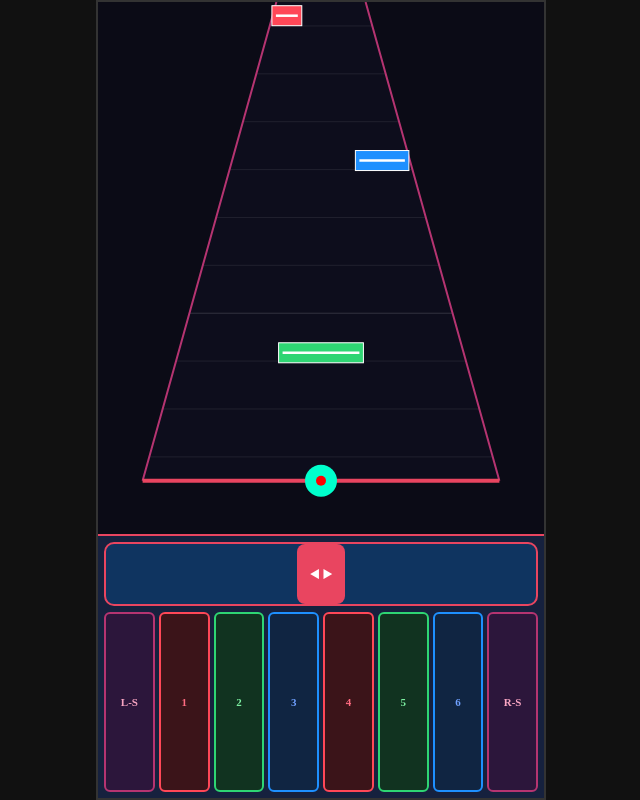
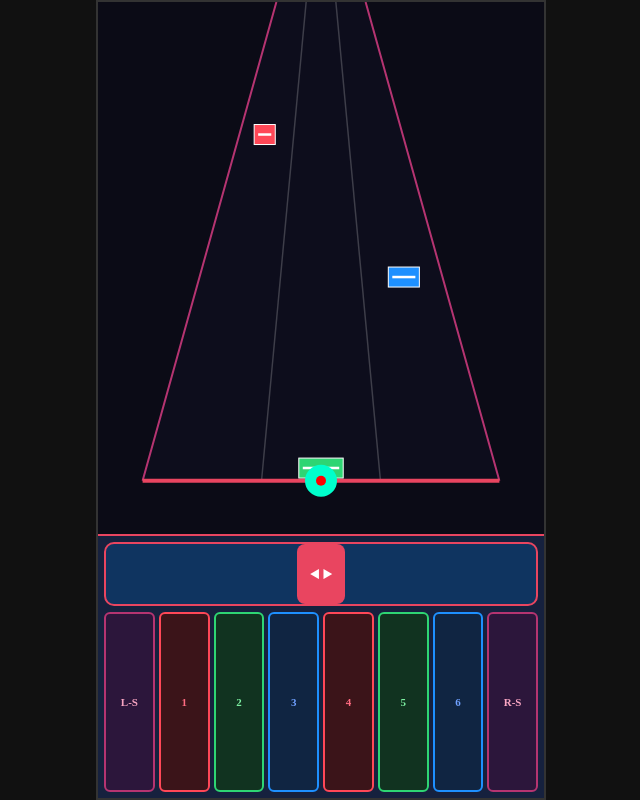
Before and after one commit to LucentLuare/LucentLuare.github.io, a plain HTML site: page index.html in a window 1280 px wide. Shown: the whole page, without its empty margins (319-959 px from the left). Drawn offline with Linux system fonts and the light colour scheme.

Commit message:
Update index.html

```diff
--- a/index.html
+++ b/index.html
@@ -91,8 +91,8 @@
   let lastTouchX = 0;
   const SLIDER_SENSITIVITY = 1.25;
 
-  // ★ 노트 속도 조절 변수 (터치와 완전히 독립됨)
-  const NOTE_SPEED = 0.0055;
+  // ★ 터치 및 프레임에 영향받지 않는 독립적인 노트 속도 (초당 진행 비율, 예: 0.35이면 위에서 아래까지 약 2.8초 소요)
+  const NOTE_SPEED_PER_SEC = 0.38;
 
   sliderTrack.addEventListener('pointerdown', (e) => {
     if (sliderPointerId === null) {
@@ -134,7 +134,12 @@
     { progress: 0.7, lane: 2, color: '#1e90ff' }
   ];
 
-  function loop() {
+  let lastTime = performance.now();
+
+  function loop(currentTime) {
+    const deltaTime = (currentTime - lastTime) / 1000; // 초 단위 시간 간격
+    lastTime = currentTime;
+
     ctx.clearRect(0, 0, canvas.width, canvas.height);
 
     const topY = 0;
@@ -156,7 +161,7 @@
     const topM = getTrackMetrics(topY);
     const bottomM = getTrackMetrics(judgeY);
 
-    // 트랙 배경
+    // 1. 트랙 배경
     ctx.fillStyle = 'rgba(15, 15, 30, 0.85)';
     ctx.beginPath();
     ctx.moveTo(topM.left, topY);
@@ -166,18 +171,16 @@
     ctx.closePath();
     ctx.fill();
 
-    // 트랙 내부 가로 격자선
-    ctx.strokeStyle = 'rgba(255, 255, 255, 0.08)';
-    ctx.lineWidth = 1;
-    const gridCount = 10;
-    for (let i = 0; i <= gridCount; i++) {
-      let gridProg = (Date.now() * 0.0005 * (NOTE_SPEED * 200) + i / gridCount) % 1.0;
-      let gY = topY + (judgeY - topY) * gridProg;
-      let gm = getTrackMetrics(gY);
-
+    // 2. 노트가 타고 내려오는 3레인 가이드 세로선 (노트 뒤쪽에 배치)
+    ctx.strokeStyle = 'rgba(255, 255, 255, 0.2)';
+    ctx.lineWidth = 1.5;
+    for (let i = 1; i <= 2; i++) {
+      const ratio = i / 3;
+      const tX = topM.left + topM.width * ratio;
+      const bX = bottomM.left + bottomM.width * ratio;
       ctx.beginPath();
-      ctx.moveTo(gm.left, gY);
-      ctx.lineTo(gm.right, gY);
+      ctx.moveTo(tX, topY);
+      ctx.lineTo(bX, judgeY);
       ctx.stroke();
     }
 
@@ -191,12 +194,12 @@
     ctx.lineTo(bottomM.right, judgeY);
     ctx.stroke();
 
-    // ★ 벽돌 노트 렌더링 (세로 두께 유지 + 가로 크기를 레인의 1/8 수준으로 밀착)
+    // 3. 벽돌 노트 렌더링 (독립된 Delta Time 속도 적용 + 가로 크기 전체 트랙의 1/8)
     testBricks.forEach(brick => {
-      brick.progress += NOTE_SPEED;
+      brick.progress += NOTE_SPEED_PER_SEC * deltaTime;
       if (brick.progress > 1.0) brick.progress = 0.0;
 
-      const brickHeight = 20; // 노트의 세로 두께 고정
+      const brickHeight = 20; // 세로 두께 유지
       const currentY = topY + (judgeY - topY) * brick.progress;
 
       const m = getTrackMetrics(currentY);
@@ -205,8 +208,8 @@
       // 해당 레인의 중앙 X 좌표
       const laneCenterX = m.left + laneWidth * brick.lane + laneWidth / 2;
 
-      // 노트의 가로 폭을 레인 너비의 1/8 (또는 적절한 비율)로 고정하여 밀집감 부여
-      const brickWidth = laneWidth * (7 / 8);
+      // ★ 가로 크기를 전체 트랙 너비의 1/8로 고정
+      const brickWidth = m.width / 8;
 
       const x1 = laneCenterX - brickWidth / 2;
       const x2 = laneCenterX + brickWidth / 2;
@@ -222,7 +225,7 @@
       ctx.lineWidth = 1;
       ctx.strokeRect(x1, y1, brickWidth, brickHeight);
 
-      // ★ 노트 중앙의 수평(가로) 하얀색 하이라이트 라인
+      // 노트 중앙의 수평(가로) 하얀색 하이라이트 라인
       const halfY = y1 + brickHeight * 0.5;
       ctx.strokeStyle = '#ffffff';
       ctx.lineWidth = 2.5;
@@ -232,7 +235,7 @@
       ctx.stroke();
     });
 
-    // 판정선
+    // 4. 판정선
     ctx.strokeStyle = '#e94560';
     ctx.lineWidth = 4;
     ctx.beginPath();
@@ -240,7 +243,7 @@
     ctx.lineTo(bottomM.right, judgeY);
     ctx.stroke();
 
-    // 캐릭터
+    // 5. 캐릭터
     const charX = playerX * canvas.width;
     ctx.fillStyle = '#00ffcc';
     ctx.beginPath();
@@ -254,7 +257,7 @@
 
     requestAnimationFrame(loop);
   }
-  loop();
+  requestAnimationFrame(loop);
 </script>
 </body>
 </html>
```
